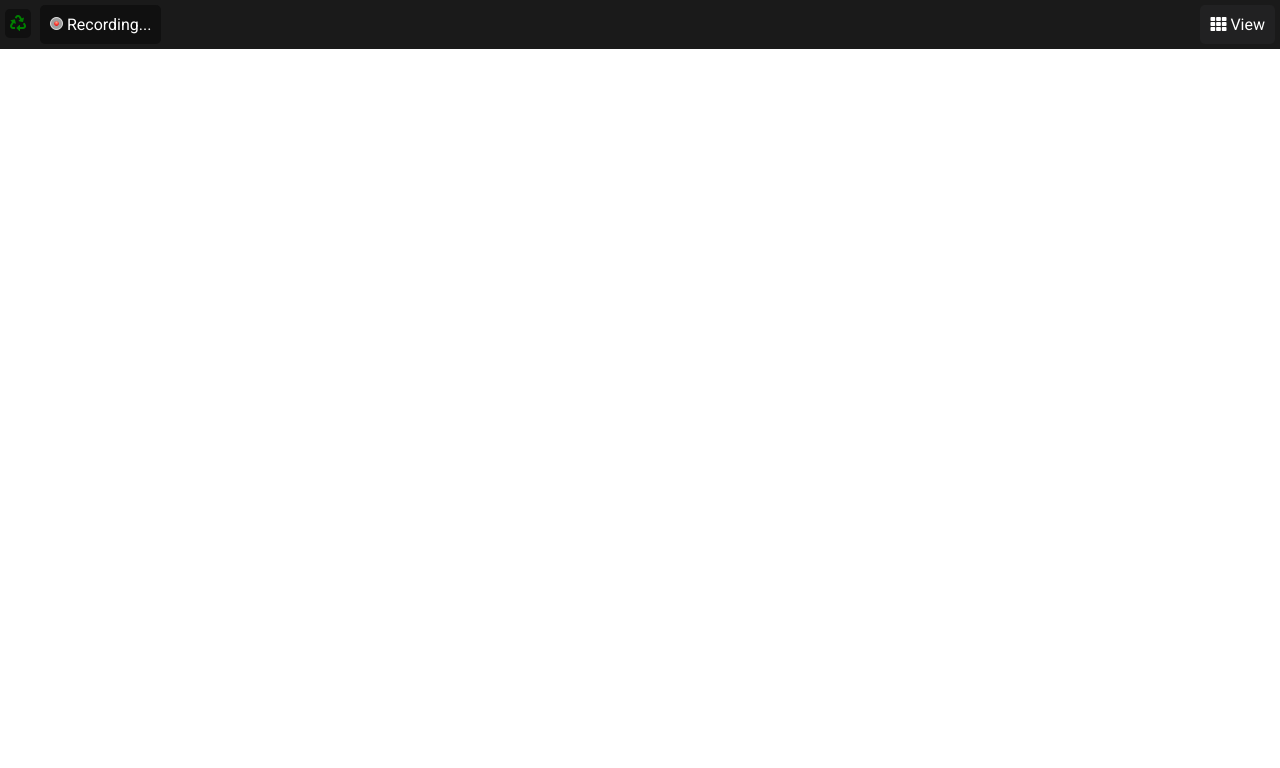
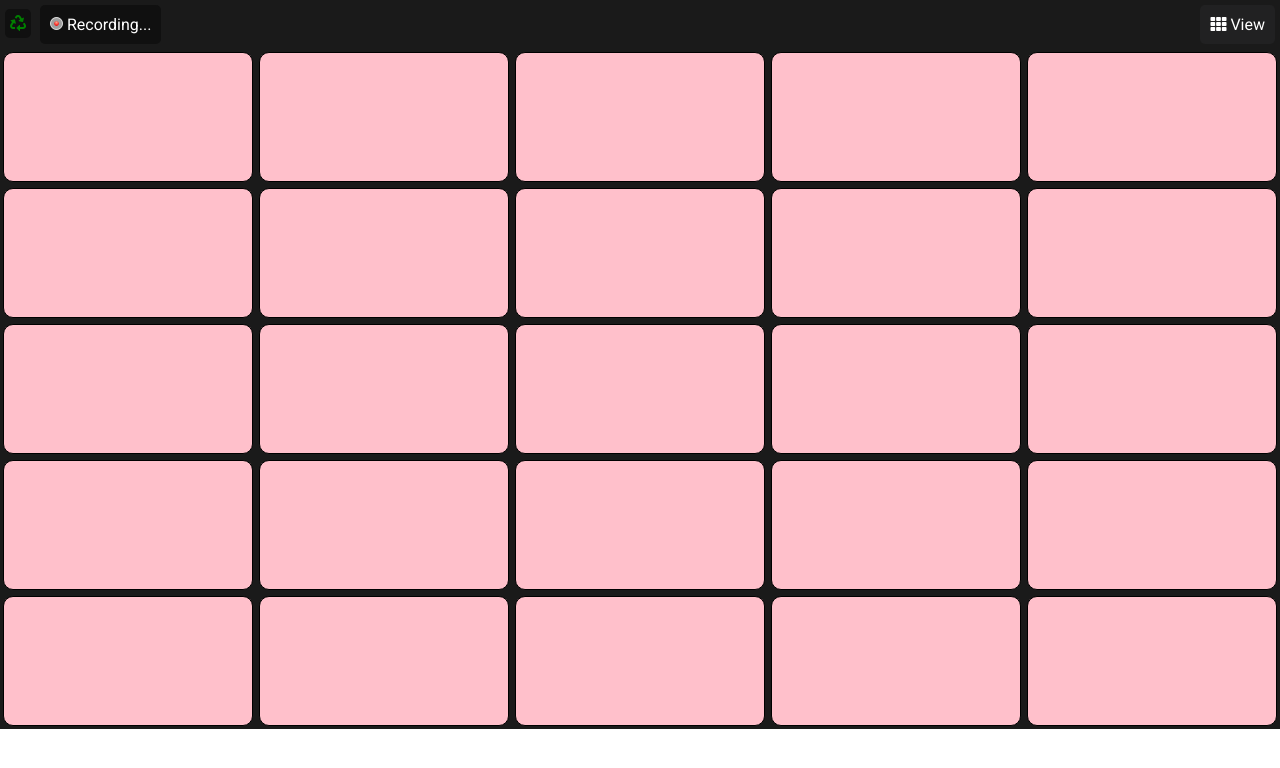
Before and after one commit to alessandroNessi/html-css-zoom, a plain HTML site: page index.html in a window 1280 px wide. Drawn offline with Linux system fonts and the light colour scheme.

Commit message:
main- grid done

```diff
--- a/css/style.css
+++ b/css/style.css
@@ -61,6 +61,20 @@ header nav .item > *{
 }
 /* ////HEADER */
 /* MAIN */
+main .flex{
+    margin: auto;
+    max-width: 1600px;
+    flex-wrap: wrap;
+    justify-content: center;
+}
+main .flex .item{
+    width: calc(20% - ( 30px / 5 ) );
+    margin: 3px;
+    height: calc((100vh - 150px) / 5);   /*DA AGGIUSTARE************************************************************/
+    background-color: pink;
+    border: 1px solid;
+    border-radius: 10px;
+}
 /* ////MAIN */
 /* FOOTER */
 /* ////FOOTER */
--- a/index.html
+++ b/index.html
@@ -17,9 +17,9 @@
     </head>
     <body>
         <!-- HEADER -->
-        <header>
+        <header class="general-bgr">
             <!-- NAVBAR -->
-            <nav class="flex general-bgr">
+            <nav class="flex">
                 <div class="item sx">
                     <div class="protect inline-block">
                         <i class="fas fa-shield-check"></i><i class="fas fa-recycle"></i>
@@ -37,8 +37,34 @@
         </header>
         <!-- ////HEADER -->
         <!-- MAIN -->
-        <main>
-
+        <main class="general-bgr">
+            <div class="flex">
+                <div class="item"></div>
+                <div class="item"></div>
+                <div class="item"></div>
+                <div class="item"></div>
+                <div class="item"></div>
+                <div class="item"></div>
+                <div class="item"></div>
+                <div class="item"></div>
+                <div class="item"></div>
+                <div class="item"></div>
+                <div class="item"></div>
+                <div class="item"></div>
+                <div class="item"></div>
+                <div class="item"></div>
+                <div class="item"></div>
+                <div class="item"></div>
+                <div class="item"></div>
+                <div class="item"></div>
+                <div class="item"></div>
+                <div class="item"></div>
+                <div class="item"></div>
+                <div class="item"></div>
+                <div class="item"></div>
+                <div class="item"></div>
+                <div class="item"></div>
+            </div>
         </main>
         <!-- ////MAIN -->
         <!-- FOOTER -->
```
